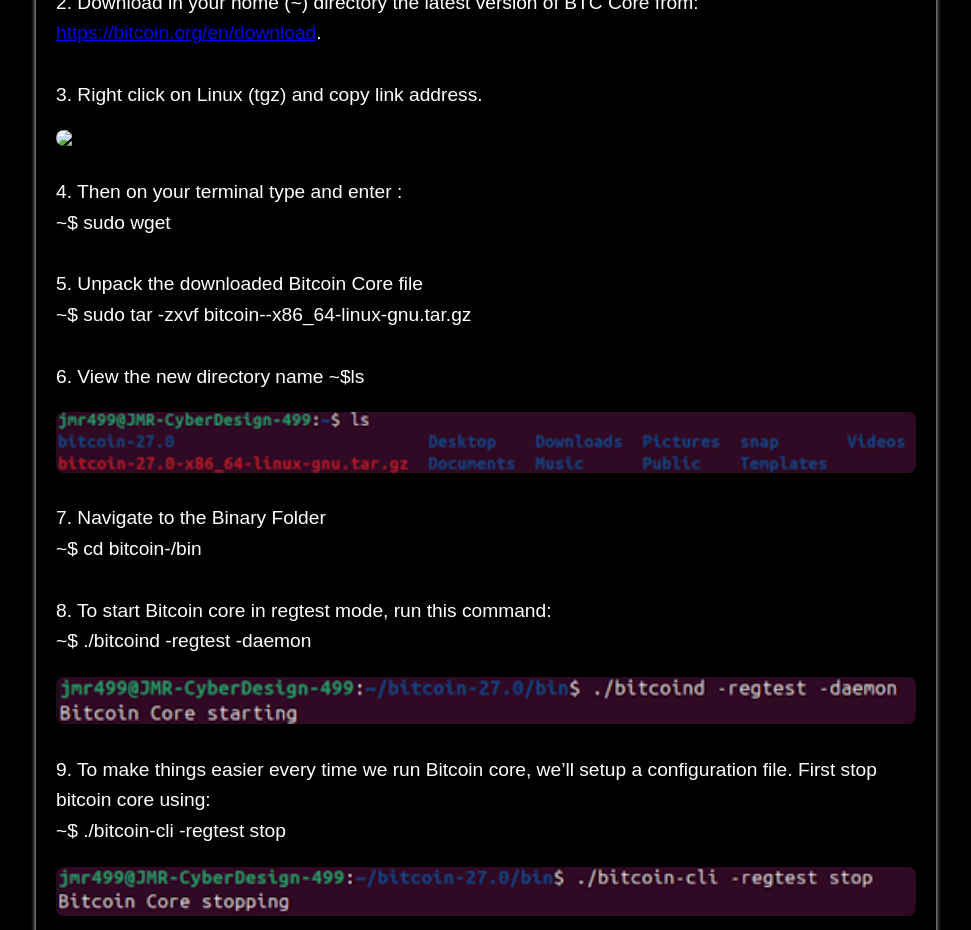
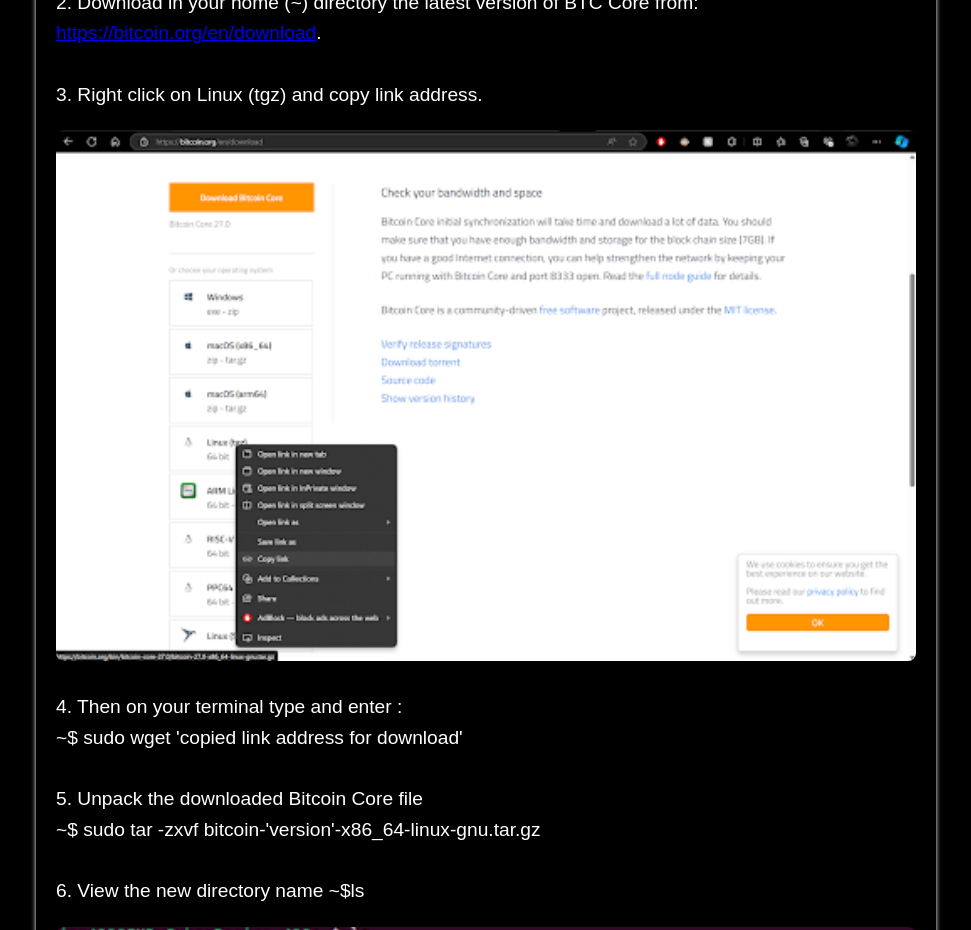
Before and after one commit to TheHermitsHoard/Fall2024-Lightning-Botnet, a plain HTML site: page index.html in a window 1280 px wide. Shown: the part 1640-2570 px from the top of the page, without its empty margins (154-1125 px from the left). Drawn offline with Linux system fonts and the light colour scheme.

Commit message:
Fixed issues with images.

```diff
--- a/index.html
+++ b/index.html
@@ -66,13 +66,13 @@
             <a href=https://bitcoin.org/en/download target="_blank">https://bitcoin.org/en/download</a>.<br>
             <br>
             3. Right click on Linux (tgz) and copy link address.<br>
-            <img class="Default_Image" src="Website Code/Images/Section2_Step3.png" />
+            <img class="Default_Image" src="Images/Section2_Step3.png" />
             <br>
             4. Then on your terminal type and enter :<br>
-            ~$ sudo wget <copied link address for download><br>
+            ~$ sudo wget 'copied link address for download'<br>
             <br>
             5. Unpack the downloaded Bitcoin Core file<br>
-            ~$ sudo tar -zxvf bitcoin-<version>-x86_64-linux-gnu.tar.gz<br>
+            ~$ sudo tar -zxvf bitcoin-'version'-x86_64-linux-gnu.tar.gz<br>
                 <br>
             6. View the new directory name ~$ls<br>
             <img class="Default_Image" src="Images/Section2_Step6.png" />
```
